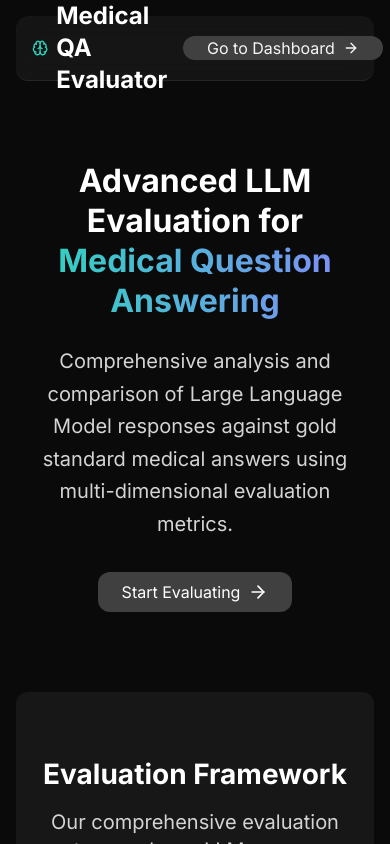
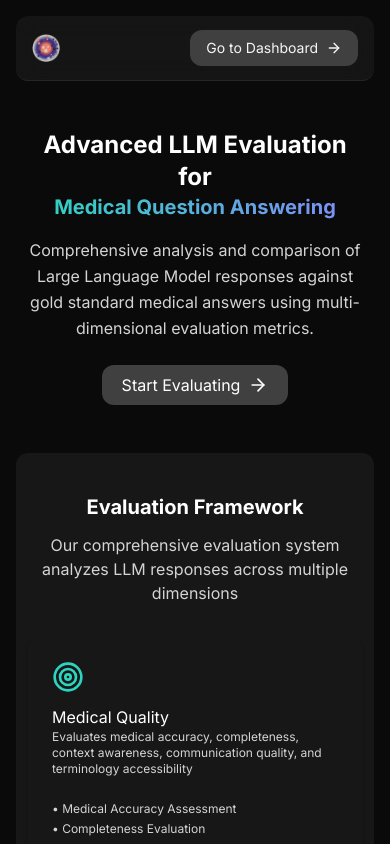
Before and after one commit to Varunrnair/medical-eval, a Next.js app in the folder frontend/: page / in a window 390 px wide. Built offline with nearby package versions, Linux system fonts and the light colour scheme.

Commit message:
fixed mobile view issues

```diff
--- a/frontend/src/app/page.tsx
+++ b/frontend/src/app/page.tsx
@@ -4,6 +4,7 @@ import Link from "next/link"
 import { ArrowRight, Brain, BarChart3, MessageSquare, Target } from "lucide-react"
 import { Button } from "@/components/ui/button"
 import { Card, CardContent, CardDescription, CardHeader, CardTitle } from "@/components/ui/card"
+import Image from "next/image"
 
 export default function HomePage() {
   return (
@@ -12,35 +13,38 @@ export default function HomePage() {
       <nav className="border-b border-neutral-800 bg-neutral-900/90 backdrop-blur-md">
         <div className="max-w-7xl mx-auto px-4 sm:px-6 lg:px-8">
           <div className="flex justify-between items-center h-16">
-            <div className="flex items-center space-x-2">
-              <Brain className="h-8 w-8 text-teal-400" />
-              <span className="text-xl font-bold text-white">Medical QA Evaluator</span>
-            </div>
+            {/* Logo only on mobile, logo + text on desktop */}
+            <Link href="/" className="flex items-center">
+              <span className="block">
+                <Image src="/icons/simppl_icon.png" alt="Logo" width={28} height={28} className="h-7 w-7 object-contain" />
+              </span>
+              <span className="hidden sm:inline text-xl font-bold text-white ml-2">Medical QA Evaluator</span>
+            </Link>
             <Link href="/dashboard">
-                <Button className="flex items-center gap-2 bg-neutral-700 hover:bg-neutral-700 px-6 whitespace-nowrap">
-                    Go to Dashboard
-                    <ArrowRight className="h-4 w-4" />
-                </Button>
+              <Button className="flex items-center gap-2 bg-neutral-700 hover:bg-neutral-700 px-4 py-2 sm:px-6 whitespace-nowrap text-sm sm:text-base">
+                Go to Dashboard
+                <ArrowRight className="h-4 w-4" />
+              </Button>
             </Link>
           </div>
         </div>
       </nav>
 
         {/* Hero Section */}
-        <section className="py-20 px-4 sm:px-6 lg:px-8">
+        <section className="py-12 px-3 sm:py-20 sm:px-6 lg:px-8">
         <div className="max-w-4xl mx-auto text-center">
-            <h1 className="text-3xl sm:text-4xl font-bold text-white mb-6">
+            <h1 className="text-xl sm:text-3xl font-bold text-white mb-4 sm:mb-6">
             Advanced LLM Evaluation for
-            <span className="bg-gradient-to-r from-teal-400 to-indigo-400 bg-clip-text text-transparent block">
+            <span className="bg-gradient-to-r from-teal-400 to-indigo-400 bg-clip-text text-transparent block text-lg sm:text-2xl">
                 Medical Question Answering
             </span>
             </h1>
-            <p className="text-lg text-neutral-300 mb-8 leading-relaxed">
+            <p className="text-base sm:text-lg text-neutral-300 mb-6 sm:mb-8 leading-relaxed">
             Comprehensive analysis and comparison of Large Language Model responses against gold standard medical
             answers using multi-dimensional evaluation metrics.
             </p>
             <Link href="/dashboard">
-            <Button className="flex items-center justify-center gap-2 bg-neutral-700 hover:bg-neutral-600 text-white px-6 py-2 mx-auto">
+            <Button className="flex items-center justify-center gap-2 bg-neutral-700 hover:bg-neutral-600 text-white px-5 py-2 sm:px-6 sm:py-2 mx-auto text-base sm:text-lg">
                 Start Evaluating
                 <ArrowRight className="h-5 w-5" />
             </Button>
@@ -50,28 +54,28 @@ export default function HomePage() {
 
 
       {/* Theory Section */}
-      <section className="py-16 px-4 sm:px-6 lg:px-8 bg-neutral-900">
+      <section className="py-10 px-3 sm:py-16 sm:px-6 lg:px-8 bg-neutral-900">
         <div className="max-w-6xl mx-auto">
-          <div className="text-center mb-12">
-            <h2 className="text-2xl font-bold text-white mb-4">Evaluation Framework</h2>
-            <p className="text-lg text-neutral-300">
+          <div className="text-center mb-8 sm:mb-12">
+            <h2 className="text-lg sm:text-2xl font-bold text-white mb-3 sm:mb-4">Evaluation Framework</h2>
+            <p className="text-base sm:text-lg text-neutral-300">
               Our comprehensive evaluation system analyzes LLM responses across multiple dimensions
             </p>
           </div>
 
-          <div className="grid md:grid-cols-3 gap-8">
+          <div className="grid md:grid-cols-3 gap-6 sm:gap-8">
             <Card className="bg-neutral-850 hover:shadow-2xl shadow-md transition-all duration-300">
               <CardHeader>
-                <Target className="h-10 w-10 text-teal-400 mb-4" />
-                <CardTitle className="text-xl text-white">Medical Quality</CardTitle>
-                <CardDescription className="text-sm text-neutral-300">
+                <Target className="h-8 w-8 sm:h-10 sm:w-10 text-teal-400 mb-3 sm:mb-4" />
+                <CardTitle className="text-base sm:text-xl text-white">Medical Quality</CardTitle>
+                <CardDescription className="text-xs sm:text-sm text-neutral-300">
                   Evaluates medical accuracy, completeness, context awareness, communication quality, and terminology
                   accessibility
                 </CardDescription>
               </CardHeader>
               <CardContent>
                 <br/>
-                <ul className="text-sm text-neutral-300 space-y-2">
+                <ul className="text-xs sm:text-sm text-neutral-300 space-y-1 sm:space-y-2">
                   <li>• Medical Accuracy Assessment</li>
                   <li>• Completeness Evaluation</li>
                   <li>• Context Awareness Analysis</li>
@@ -83,15 +87,15 @@ export default function HomePage() {
 
             <Card className="bg-neutral-850 hover:shadow-2xl shadow-md transition-all duration-300">
               <CardHeader>
-                <MessageSquare className="h-10 w-10 text-indigo-400 mb-4" />
-                <CardTitle className="text-xl text-white">Semantic Similarity</CardTitle>
-                <CardDescription className="text-sm text-neutral-300">
+                <MessageSquare className="h-8 w-8 sm:h-10 sm:w-10 text-indigo-400 mb-3 sm:mb-4" />
+                <CardTitle className="text-base sm:text-xl text-white">Semantic Similarity</CardTitle>
+                <CardDescription className="text-xs sm:text-sm text-neutral-300">
                   Measures semantic alignment between LLM responses and gold standard answers using advanced NLP metrics
                 </CardDescription>
               </CardHeader>
               <CardContent>
                 <br/>
-                <ul className="text-sm text-neutral-300 space-y-2">
+                <ul className="text-xs sm:text-sm text-neutral-300 space-y-1 sm:space-y-2">
                   <li>• Cosine Similarity Analysis</li>
                   <li>• BERT Score F1 Evaluation</li>
                   <li>• Semantic Similarity Scoring</li>
@@ -103,15 +107,15 @@ export default function HomePage() {
 
             <Card className="bg-neutral-850 hover:shadow-2xl shadow-md transition-all duration-300">
               <CardHeader>
-                <BarChart3 className="h-10 w-10 text-purple-400 mb-4" />
-                <CardTitle className="text-xl text-white">Linguistic Quality</CardTitle>
-                <CardDescription className="text-sm text-neutral-300">
+                <BarChart3 className="h-8 w-8 sm:h-10 sm:w-10 text-purple-400 mb-3 sm:mb-4" />
+                <CardTitle className="text-base sm:text-xl text-white">Linguistic Quality</CardTitle>
+                <CardDescription className="text-xs sm:text-sm text-neutral-300">
                   Analyzes language fluency, grammar, readability, and overall linguistic quality of responses
                 </CardDescription>
               </CardHeader>
               <CardContent>
                 <br/>
-                <ul className="text-sm text-neutral-300 space-y-2">
+                <ul className="text-xs sm:text-sm text-neutral-300 space-y-1 sm:space-y-2">
                   <li>• BLEU Score Assessment</li>
                   <li>• METEOR Score Analysis</li>
                   <li>• ROUGE-L Score Evaluation</li>
@@ -125,18 +129,18 @@ export default function HomePage() {
       </section>
 
       {/* Methodology Section */}
-      <section className="py-16 px-4 sm:px-6 lg:px-8 bg-neutral-950">
+      <section className="py-10 px-3 sm:py-16 sm:px-6 lg:px-8 bg-neutral-950">
         <div className="max-w-4xl mx-auto">
-          <h2 className="text-2xl font-bold text-white mb-8 text-center">How It Works</h2>
-          <div className="space-y-8">
+          <h2 className="text-lg sm:text-2xl font-bold text-white mb-6 sm:mb-8 text-center">How It Works</h2>
+          <div className="space-y-6 sm:space-y-8">
             {["Dataset Selection", "Multi-Model Comparison", "Comprehensive Analysis"].map((title, i) => (
-              <div key={i} className="flex items-start space-x-4">
-                <div className="flex-shrink-0 w-8 h-8 border-2 border-teal-400 text-teal-400 rounded-full flex items-center justify-center font-semibold">
+              <div key={i} className="flex items-start space-x-3 sm:space-x-4">
+                <div className="flex-shrink-0 w-7 h-7 sm:w-8 sm:h-8 border-2 border-teal-400 text-teal-400 rounded-full flex items-center justify-center font-semibold text-base sm:text-lg">
                   {i + 1}
                 </div>
                 <div>
-                  <h3 className="text-xl font-semibold text-white mb-2">{title}</h3>
-                  <p className="text-neutral-300">
+                  <h3 className="text-base sm:text-xl font-semibold text-white mb-1 sm:mb-2">{title}</h3>
+                  <p className="text-neutral-300 text-sm sm:text-base">
                     {title === "Dataset Selection"
                       ? "Choose from multiple medical QA datasets to evaluate LLM performance across different medical domains and question types."
                       : title === "Multi-Model Comparison"
@@ -151,14 +155,14 @@ export default function HomePage() {
       </section>
 
       {/* CTA Section */}
-      <section className="py-16 px-4 sm:px-6 lg:px-8 bg-gradient-to-r from-neutral-800 to-neutral-900">
+      <section className="py-10 px-3 sm:py-16 sm:px-6 lg:px-8 bg-gradient-to-r from-neutral-800 to-neutral-900">
         <div className="max-w-4xl mx-auto text-center">
-            <h2 className="text-2xl font-bold text-white mb-4">Ready to Evaluate Your Models?</h2>
-            <p className="text-xl text-neutral-300 mb-8">
+            <h2 className="text-lg sm:text-2xl font-bold text-white mb-3 sm:mb-4">Ready to Evaluate Your Models?</h2>
+            <p className="text-base sm:text-xl text-neutral-300 mb-6 sm:mb-8">
             Start analyzing LLM performance with our comprehensive evaluation dashboard
             </p>
             <Link href="/dashboard">
-            <Button className="flex items-center justify-center gap-2 text-lg px-8 py-3 bg-neutral-700 hover:bg-neutral-600 text-white border-0 mx-auto">
+            <Button className="flex items-center justify-center gap-2 text-base sm:text-lg px-6 sm:px-8 py-2 sm:py-3 bg-neutral-700 hover:bg-neutral-600 text-white border-0 mx-auto">
                 Access Dashboard
                 <ArrowRight className="h-5 w-5" />
             </Button>
@@ -168,13 +172,13 @@ export default function HomePage() {
 
 
       {/* Footer */}
-      <footer className="bg-neutral-900 text-white py-8 px-4 sm:px-6 lg:px-8">
+      <footer className="bg-neutral-900 text-white py-6 px-3 sm:py-8 sm:px-6 lg:px-8">
         <div className="max-w-7xl mx-auto text-center">
-          <div className="flex items-center justify-center space-x-2 mb-4">
-            <Brain className="h-6 w-6 text-teal-400" />
-            <span className="text-lg font-semibold">Medical QA Evaluator</span>
+          <div className="flex items-center justify-center space-x-2 mb-3 sm:mb-4">
+            <Brain className="h-5 w-5 sm:h-6 sm:w-6 text-teal-400" />
+            <span className="text-base sm:text-lg font-semibold">Medical QA Evaluator</span>
           </div>
-          <p className="text-neutral-500 text-sm">Advanced LLM evaluation for medical question answering</p>
+          <p className="text-neutral-500 text-xs sm:text-sm">Advanced LLM evaluation for medical question answering</p>
         </div>
       </footer>
     </div>
--- a/frontend/src/components/layout/header.tsx
+++ b/frontend/src/components/layout/header.tsx
@@ -5,6 +5,7 @@ import ThemeToggle from "@/components/ui/theme-toggle"
 import { useState, useRef, useEffect } from "react"
 import Link from "next/link"
 import { navigation } from "@/config/navigation"
+import Image from "next/image"
 
 const METRIC_SECTIONS = [
   {
@@ -88,7 +89,13 @@ export default function Header() {
               <path strokeLinecap="round" strokeLinejoin="round" d="M4 6h16M4 12h16M4 18h16" />
             </svg>
           </button>
-          <h1 className="text-base md:text-lg font-semibold text-gray-900 dark:text-white">{getPageTitle(pathname)}</h1>
+          {/* Logo for mobile, full text for desktop */}
+          <Link href="/" className="flex items-center">
+            <span className="block sm:hidden">
+              <Image src="/icons/simppl_icon.png" alt="Logo" width={28} height={28} className="h-7 w-7 object-contain" />
+            </span>
+            <span className="hidden sm:block text-base md:text-lg font-semibold text-gray-900 dark:text-white ml-2">{getPageTitle(pathname)}</span>
+          </Link>
         </div>
         <div className="flex items-center space-x-2">
           <button
@@ -106,7 +113,7 @@ export default function Header() {
       </div>
       {/* Dropdown menu for mobile */}
       {menuOpen && (
-        <div ref={dropdownRef} className="absolute left-0 top-full w-full bg-white dark:bg-gray-900 border-b border-gray-200 dark:border-gray-800 z-50 sm:hidden shadow-md animate-fade-in">
+        <div ref={dropdownRef} className="absolute left-0 top-full w-full bg-neutral-950 dark:bg-neutral-950 border-b border-neutral-800 dark:border-neutral-800 z-50 sm:hidden shadow-md animate-fade-in">
           <nav className="px-4 py-2 space-y-1">
             {navigation.map((item) => (
               <Link
@@ -114,8 +121,8 @@ export default function Header() {
                 href={item.href}
                 className={`flex items-center px-3 py-2 text-sm font-medium rounded-md transition-colors ${
                   pathname === item.href
-                    ? "bg-blue-100 dark:bg-blue-900 text-blue-700 dark:text-blue-300"
-                    : "text-gray-600 dark:text-gray-300 hover:bg-gray-100 dark:hover:bg-gray-800"
+                    ? "bg-neutral-800 dark:bg-neutral-800 text-neutral-100 dark:text-neutral-100"
+                    : "text-neutral-300 dark:text-neutral-300 hover:bg-neutral-900 dark:hover:bg-neutral-900"
                 }`}
                 onClick={() => setMenuOpen(false)}
               >
```
